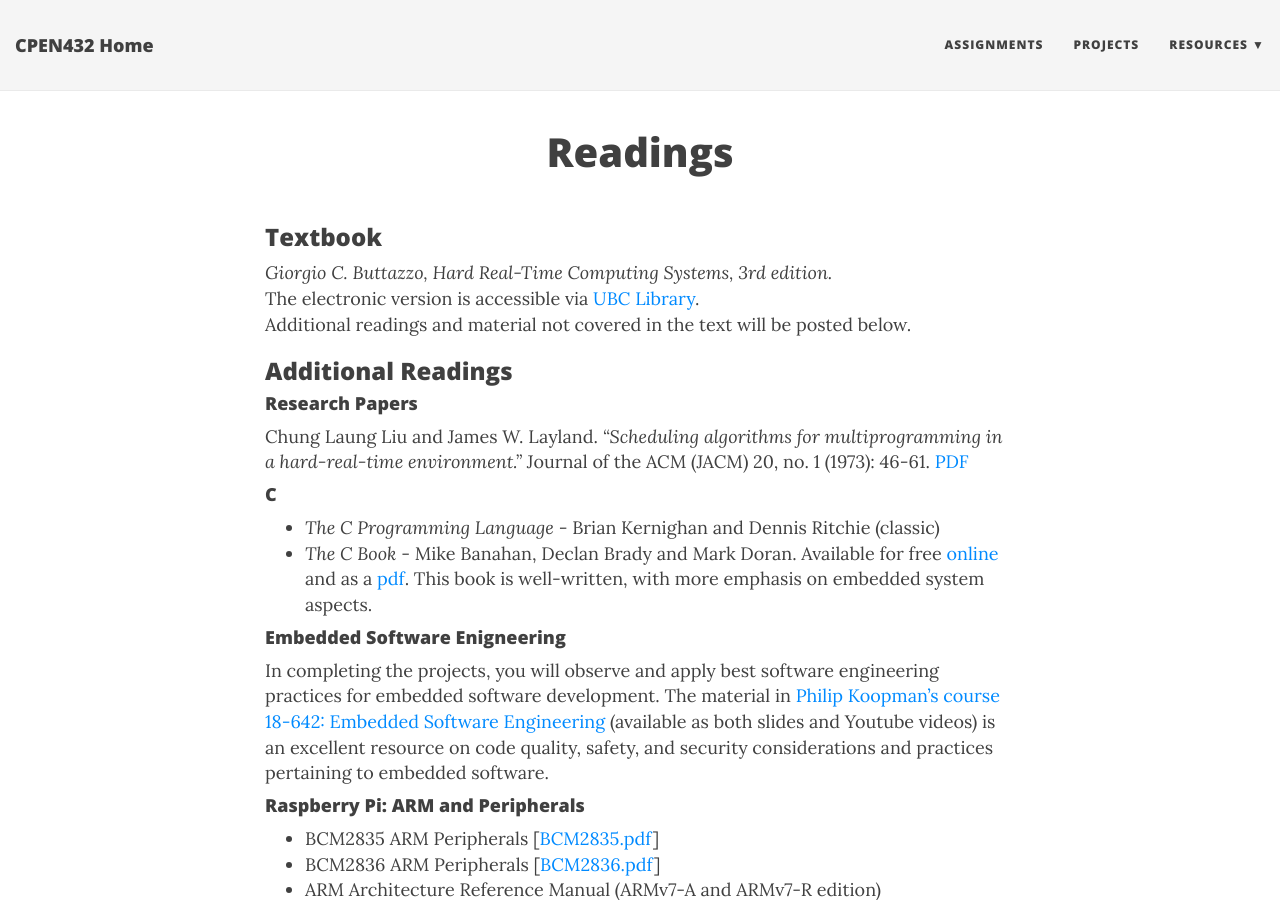
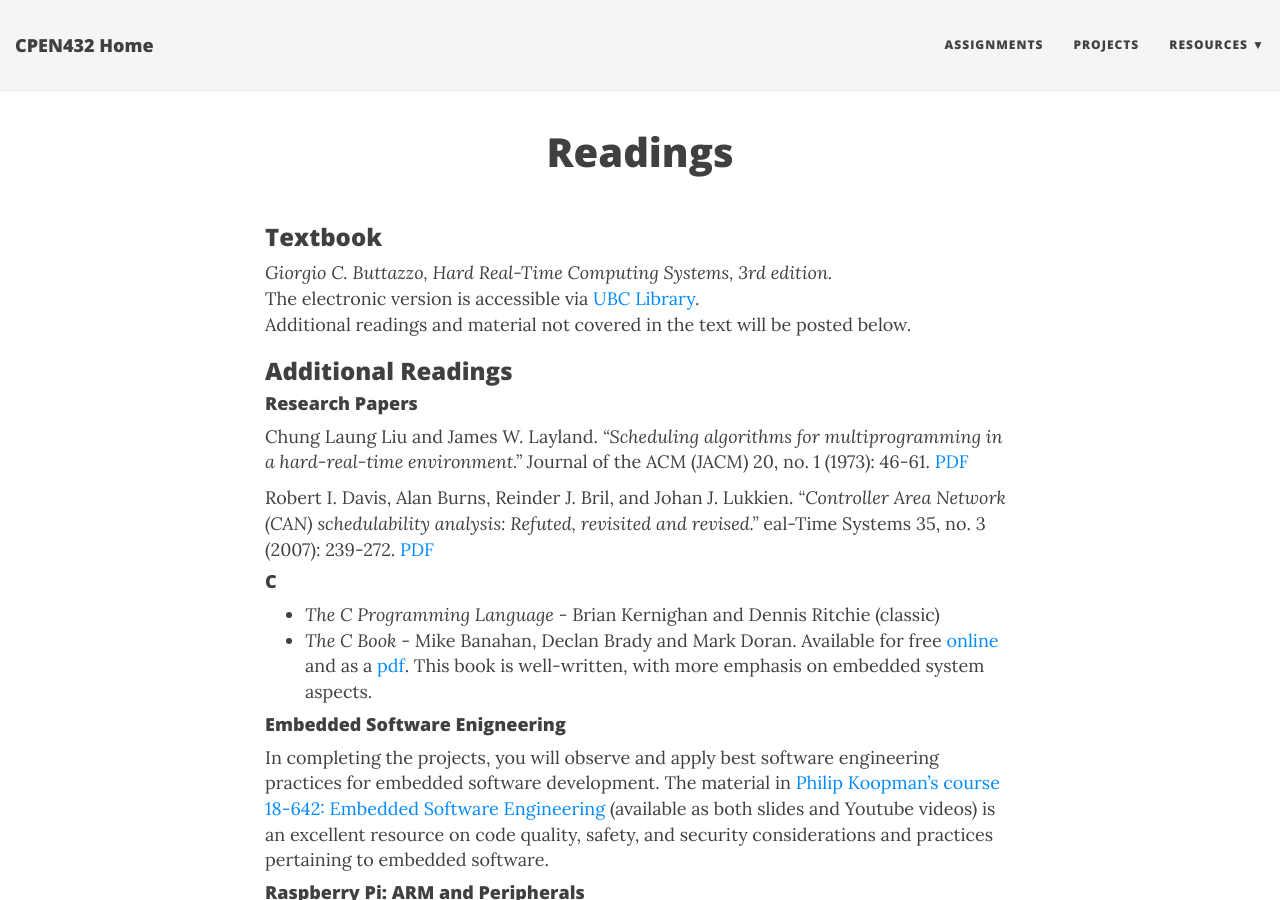
Before and after one commit to CPEN432/cpen432.github.io, a Jekyll site: the page built from readings.md, in a window 1280 px wide and 900 px high. Built offline with Jekyll 4.4.1, drawn with Linux system fonts in a browser that asks for light colours; nearby versions of some CDN libraries.

Commit message:
Update readings.md

```diff
--- a/readings.md
+++ b/readings.md
@@ -15,6 +15,8 @@ Additional readings and material not covered in the text will be posted below.
 #### Research Papers
 
 Chung Laung Liu and James W. Layland. _"Scheduling algorithms for multiprogramming in a hard-real-time environment."_ Journal of the ACM (JACM) 20, no. 1 (1973): 46-61. [PDF](http://cpen432.github.io/resources/P1-liu-layland.pdf)
+
+Robert I. Davis, Alan Burns, Reinder J. Bril, and Johan J. Lukkien. _"Controller Area Network (CAN) schedulability analysis: Refuted, revisited and revised."_ eal-Time Systems 35, no. 3 (2007): 239-272. [PDF](http://cpen432.github.io/resources/P2-davis-etal.pdf)
 
 #### C
 * _The C Programming Language_ - Brian Kernighan and Dennis Ritchie (classic)
```
